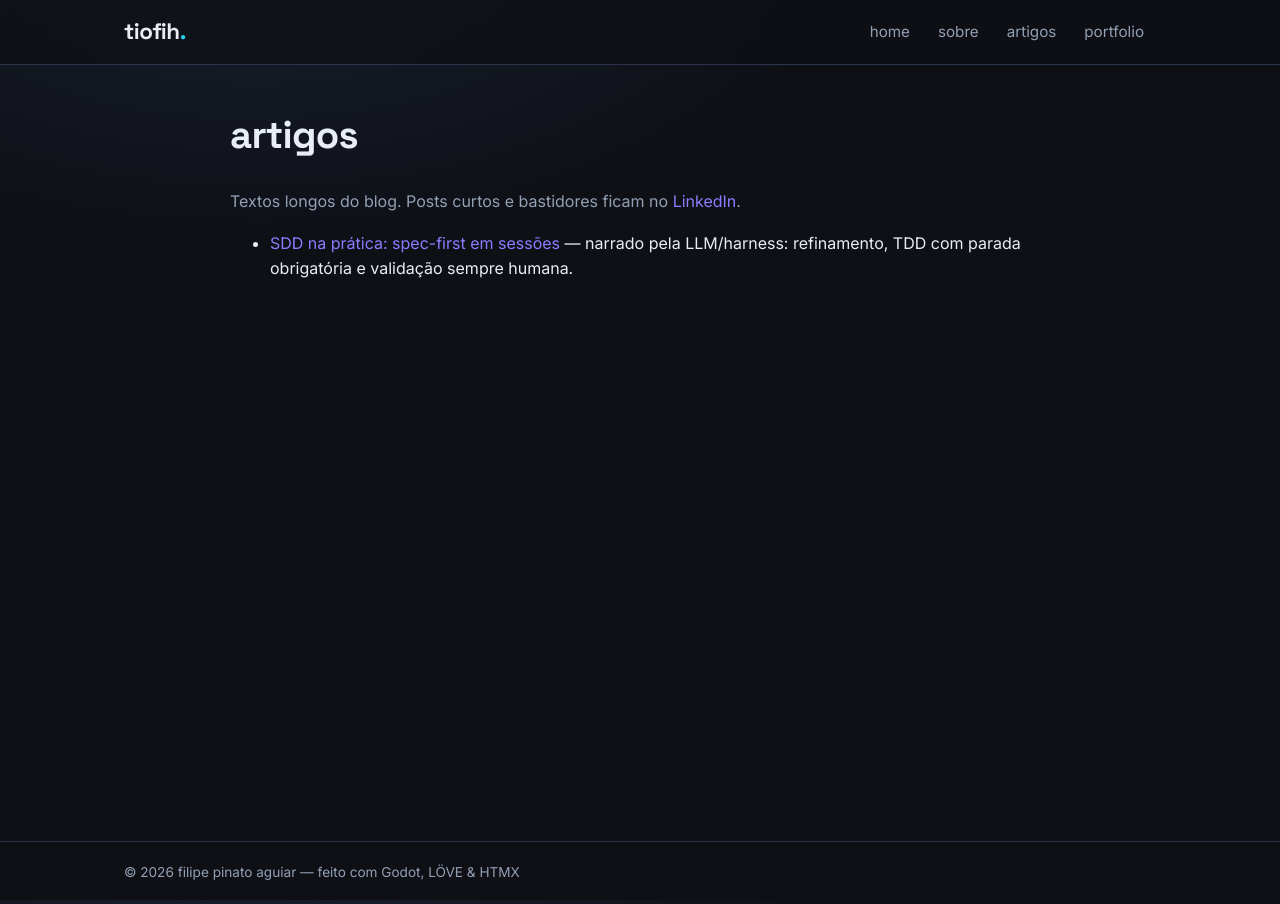
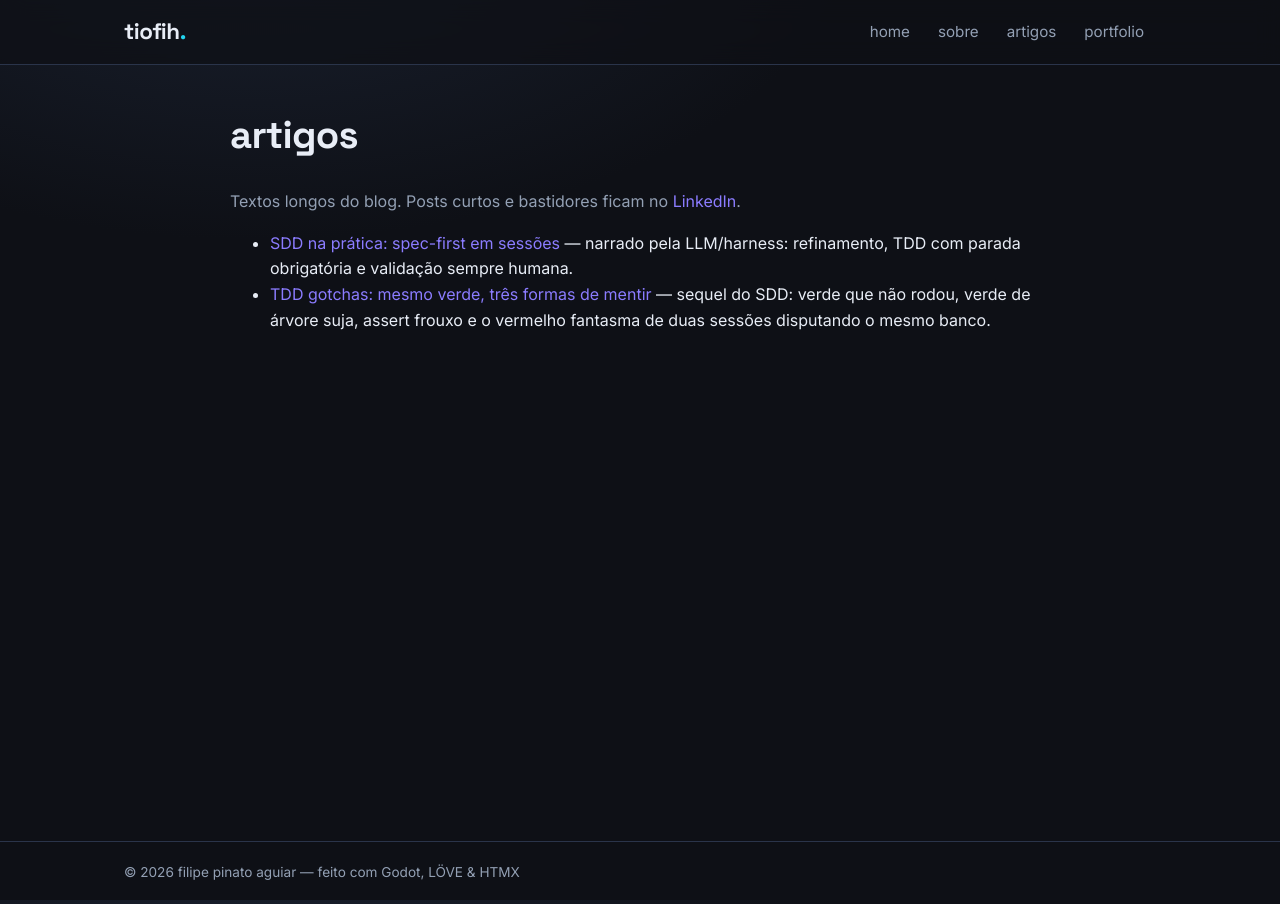
Before and after one commit to tiofih/tiofih.github.io, a Jekyll site: the page built from artigos.md, in a window 1280 px wide. Built offline with Jekyll 4.4.1, drawn with Linux system fonts in a browser that asks for light colours.

Commit message:
Add tdd-gotchas aos artigos

```diff
--- a/artigos.md
+++ b/artigos.md
@@ -7,3 +7,4 @@ permalink: /artigos/
 Textos longos do blog. Posts curtos e bastidores ficam no [LinkedIn](https://www.linkedin.com/in/fpinatoaguiar/).
 
 - [SDD na prática: spec-first em sessões](https://tiofih.github.io/blog/2026/09/20/sdd-na-pratica.html) — narrado pela LLM/harness: refinamento, TDD com parada obrigatória e validação sempre humana.
+- [TDD gotchas: mesmo verde, três formas de mentir](https://tiofih.github.io/blog/2026/09/22/tdd-gotchas.html) — sequel do SDD: verde que não rodou, verde de árvore suja, assert frouxo e o vermelho fantasma de duas sessões disputando o mesmo banco.
```
